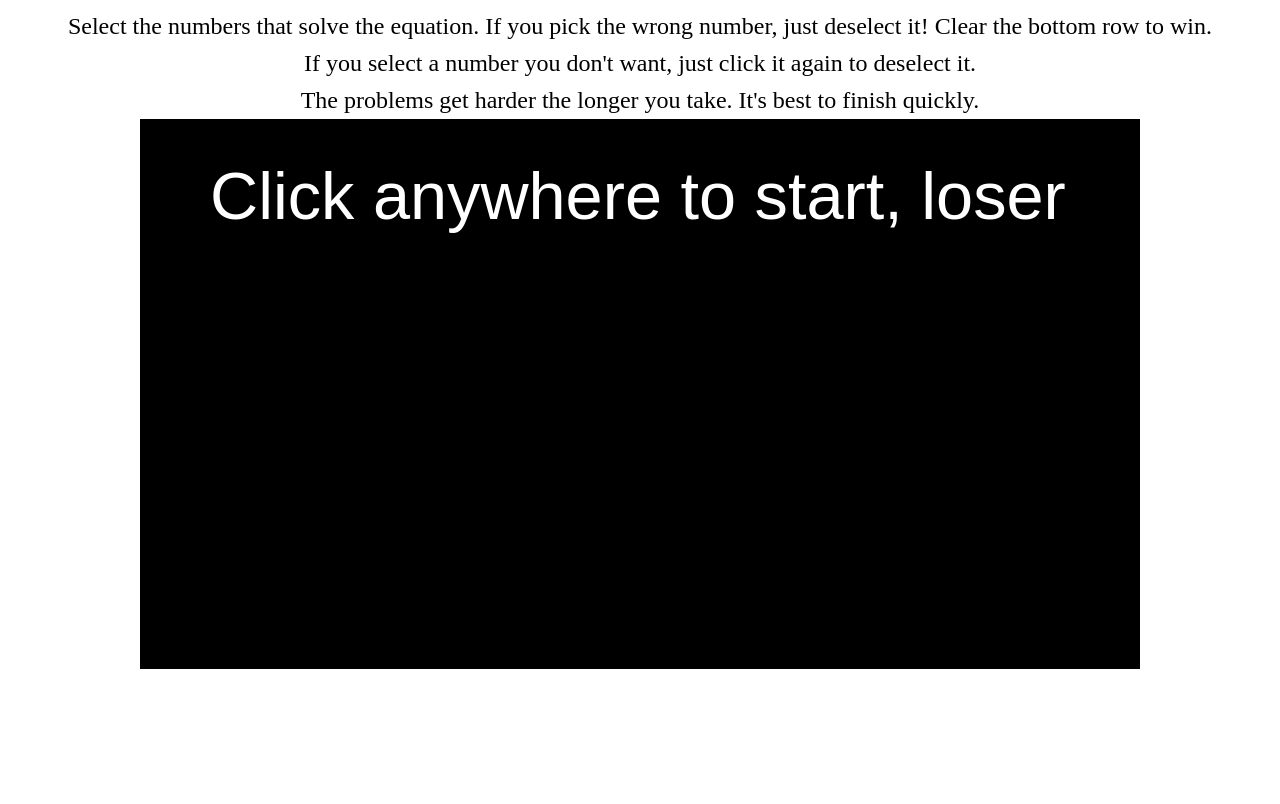
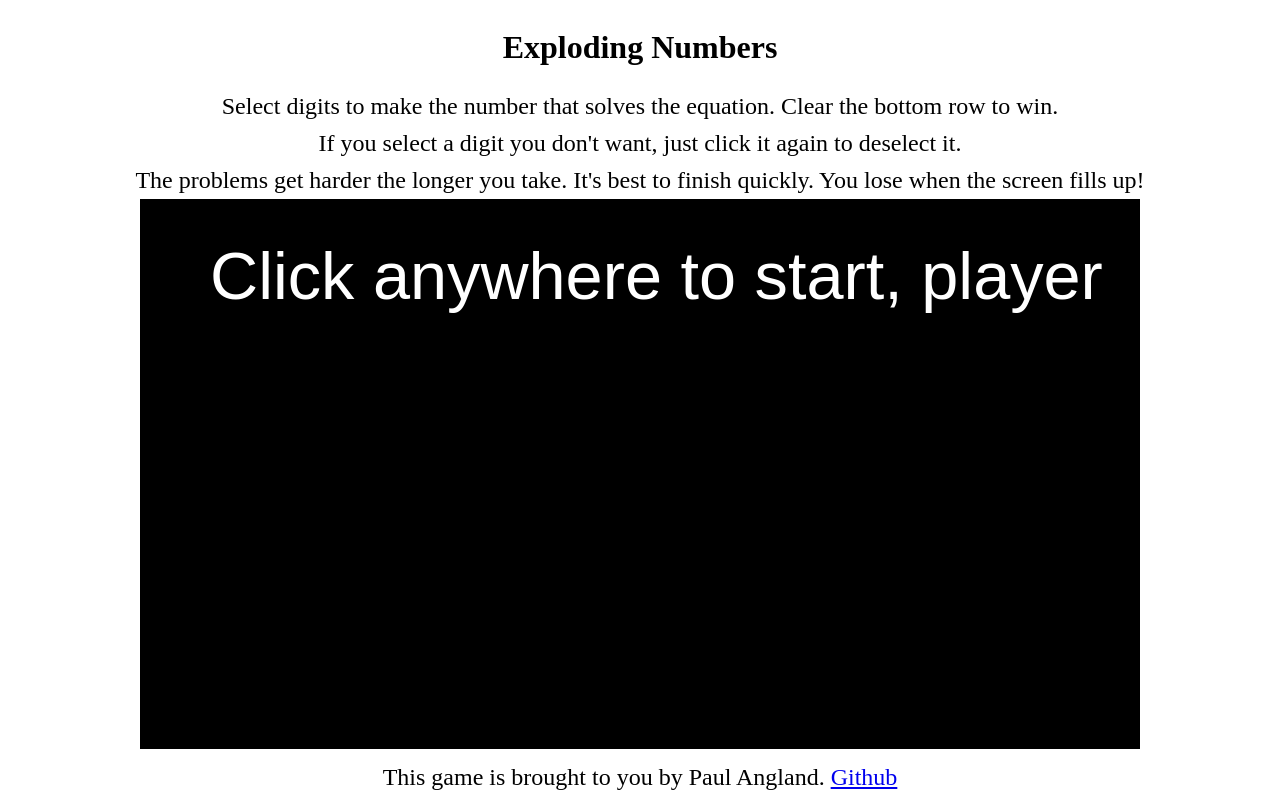
Before and after one commit to pangland/Exploding-Numbers, a website: page index.html in a window 1280 px wide. Drawn offline with Linux system fonts and the light colour scheme.

Commit message:
Improved styling and instructions, added game name, included my name and github link

```diff
--- a/assets/stylesheet.css
+++ b/assets/stylesheet.css
@@ -17,3 +17,13 @@ span {
   margin-top: 5px;
   font-size: 24px;
 }
+
+p {
+  margin: 0 auto;
+}
+
+.message-class {
+  margin-top: 10px;
+  display: flex;
+  justify-content: center;
+}
--- a/bundle.js
+++ b/bundle.js
@@ -72,8 +72,6 @@ Object.defineProperty(__webpack_exports__, "__esModule", { value: true });
 /* harmony import */ var __WEBPACK_IMPORTED_MODULE_0__game_js__ = __webpack_require__(1);
 /* harmony import */ var __WEBPACK_IMPORTED_MODULE_1__game_view_js__ = __webpack_require__(4);
 /* harmony import */ var __WEBPACK_IMPORTED_MODULE_1__game_view_js___default = __webpack_require__.n(__WEBPACK_IMPORTED_MODULE_1__game_view_js__);
-// const Game = require("./game");
-// const GameView = require("./game_view");
 
 
 
@@ -83,25 +81,15 @@ document.addEventListener("DOMContentLoaded", () => {
   canvas.height = 550;
 
   const ctx = canvas.getContext("2d");
-  // const game = new Game();
   ctx.fillStyle = "black";
   ctx.fillRect(0, 0, 1000, 550);
   ctx.fillStyle = "white";
   ctx.font = "50pt Arial";
-  ctx.fillText("Click anywhere to start, loser", 70, 100);
-  // ctx.
+  ctx.fillText("Click anywhere to start, player", 70, 100);
 
   function handleStartAndEnd() {
     startGame();
   }
-
-  // function handleClick() {
-  //   game.handleClick(event, ctx);
-  // }
-
-  // canvas.addEventListener("click", (e) => {
-  //   game.handleClick(e, ctx);
-  // });
 
   canvas.addEventListener("click", handleStartAndEnd);
 
@@ -136,32 +124,14 @@ document.addEventListener("DOMContentLoaded", () => {
         ctx.fillText('Your math needs work', 150, 150);
         ctx.strokeText('Your math needs work', 150, 150);
       }
-      // ctx.stroke();
+
       ctx.fillText('Click anywhere to play again!', 50, 225);
       ctx.strokeText('Click anywhere to play again!', 50, 225);
 
       canvas.removeEventListener('click', handleClick);
-      canvas.addEventListener("click", handleStartAndEnd)
+      canvas.addEventListener("click", handleStartAndEnd);
     });
   }
-
-
-  // canvas.addEventListener("click", handleClick);
-  //
-  // new GameView(game, ctx).start(() => {
-  //   ctx.font = '50pt Arial';
-  //   ctx.color = 'white';
-  //   if (game.won()) {
-  //     ctx.fillText('YOU SAVED MATH!', 50, 150);
-  //   } else {
-  //     ctx.fillText('Your math is worse than my coding', 100, 150);
-  //   }
-  //   canvas.removeEventListener('click', handleClick);
-  // });
-
-  // canvas.addEventListener("onMouseDown", (e) => {
-  //   game.handleHoldDown(e,)
-  // });
 });
 
 
@@ -174,10 +144,6 @@ document.addEventListener("DOMContentLoaded", () => {
 /* harmony import */ var __WEBPACK_IMPORTED_MODULE_1__equations_js__ = __webpack_require__(3);
 
 
-
-// const horPositions = [0, 100, 200, 300, 400, 500, 600, 700, 800, 900];
-// const blocksPerColumn = [0, 0, 0, 0, 0, 0, 0, 0, 0, 0];
-// const selectedNumbers = [];
 
 class Game {
   constructor() {
@@ -301,15 +267,9 @@ class Game {
     });
   }
 
-  // Number {pos: Array(2), vel: 0.8010193312934939, color: "blue", selected: false, number: 9}
-  // Number {pos: Array(2), vel: 0.8010193312934939, color: "blue", selected: true, number: 9}
-  // Number {pos: Array(2), vel: 0.8010193312934939, color: "blue", selected: true, number: 9}
-
-
   handleNumber(number) {
     number.toggleColor();
     const indexOfNumber = this.selectedNumbers.indexOf(number);
-    // debugger
 
     if (indexOfNumber === -1) {
       this.selectedNumbers.push(number);
@@ -319,7 +279,6 @@ class Game {
   }
 
   correctMatch() {
-    // debugger
     let numberProperty = this.selectedNumbers.map((number) => {
       return number.number;
     });
@@ -408,55 +367,9 @@ class Game {
 
     this.equations.generateNewEquation(equationSolution);
   }
-
-
 }
 
 /* harmony default export */ __webpack_exports__["a"] = (Game);
-// module.exports = Game;
-
-// const Asteroid = require("./asteroid.js");
-// // const Bullet = require("./bullet.js");
-// // const Ship = require("./ship.js");
-//
-// function Game () {
-//   const DIM_X = 500;
-//   const DIM_Y = 500;
-//   const NUM_ASTEROIDS = 30;
-//
-//   this.asteroids = this.addAsteroids(NUM_ASTEROIDS, DIM_X, DIM_Y);
-// }
-//
-// Game.prototype.addAsteroids = function (count, dimX, dimY) {
-//   const asteroids = [];
-//
-//   for (let i = 0; i < count; i++) {
-//     asteroids.push(new Asteroid(this.randomPosition(dimX, dimY)));
-//   }
-//
-//   return asteroids;
-// };
-//
-// Game.prototype.randomPosition = function (dimX, dimY) {
-//   let randX = Math.random() * dimX;
-//   let randY = Math.random() * dimY;
-//   return [randX, randY];
-// };
-//
-// Game.prototype.draw = function (ctx) {
-//   ctx.clearRect(0,0,500,500);
-//   this.asteroids.forEach(function (el) {
-//     el.draw(ctx);
-//   });
-// };
-//
-// Game.prototype.move = function () {
-//   this.asteroids.forEach(function (el) {
-//     el.move();
-//   });
-// };
-//
-// module.exports = Game;
 
 
 /***/ }),
@@ -464,12 +377,9 @@ class Game {
 /***/ (function(module, __webpack_exports__, __webpack_require__) {
 
 "use strict";
-// import MovingObject from './moving_object.js';
-
-const colors = ["pink", "red", "blue", "lightblue", "darkblue"];
+const colors = ["pink", "red", "blue", "lightblue", "teal", "silver", "yellow", "green"];
 const numbers = [0, 1, 2, 3, 4, 5, 6, 7, 8, 9];
 
-// 'extends MovingObject' for if we end up using it
 class Number {
   constructor(pos) {
     this.pos = pos;
@@ -481,13 +391,9 @@ class Number {
   }
 
   draw(ctx) {
-    // ctx.fillStyle = "black";
-    // ctx.fillRect(this.pos[0], this.pos[1] - this.vel * 10, 100, 100);
     ctx.fillStyle = this.selected ? "gray" : this.color;
     ctx.font = '17pt Arial';
 
-    // ctx.fillRect(this.pos[0], this.pos[1], 100, 100);
-    // ctx.fillStyle = "black";
     ctx.beginPath();
     ctx.moveTo(this.pos[0] + 10, this.pos[1]);
     ctx.lineTo(this.pos[0] + 90, this.pos[1]);
@@ -522,7 +428,7 @@ class Number {
 
   checkCollision(otherNum) {
     if (typeof otherNum === "undefined") {
-      return this.pos[1] + this.vel + 100 > 550
+      return this.pos[1] + this.vel + 100 > 550;
     } else {
       return this.pos[1] + this.vel + 100 > otherNum.pos[1];
     }
@@ -549,42 +455,6 @@ class Number {
 }
 
 /* harmony default export */ __webpack_exports__["a"] = (Number);
-// module.exports = Number;
-
-
-
-// Spacerock. It inherits from MovingObject.
-
-
-
-
-// const MovingObject = require("./moving_object.js");
-// const Util = require("./utils.js");
-//
-//
-//
-// Util.inherits(Asteroid, MovingObject);
-//
-// function Asteroid(pos) {
-//   const COLOR = "pink";
-//   const RADIUS = 4;
-//
-//   const astProperties = {
-//     pos: pos,
-//     vel: randomVec(5),
-//     color: COLOR,
-//     radius: RADIUS
-//   };
-//
-//   MovingObject.call(this, astProperties);
-// }
-//
-// const randomVec = function (length) {
-//   const deg = 2 * Math.PI * Math.random();
-//   return Util.scale([Math.sin(deg), Math.cos(deg)], length);
-// };
-//
-// module.exports = Asteroid;
 
 
 /***/ }),
--- a/index.html
+++ b/index.html
@@ -6,19 +6,26 @@
 
   <body>
     <div class="MORE-FLEX">
-      <span>Select the numbers that solve the equation. If you pick the
-        wrong number, just deselect it! Clear the bottom row to win.</span>
+      <h1>Exploding Numbers</h1>
 
-      <span>If you select a number you don't want, just click it again to
+      <span>Select digits to make the number that solves the equation. Clear the bottom row to win.</span>
+
+      <span>If you select a digit you don't want, just click it again to
         deselect it. </span>
 
       <span>The problems get harder the longer you take. It's best to finish
-        quickly.</span>
+        quickly. You lose when the screen fills up!</span>
     </div>
 
     <canvas id='game-canvas'height='550px' width='1000px'></canvas>
     <!-- <script src="lib/exploding_numbers.js"></script> -->
     <script type="application/javascript" src="bundle.js"></script>
+
+    <div class="message-class">
+      <span> This game is brought to you by Paul Angland.
+        <a href='https://github.com/pangland'> Github</a>
+      </span>
+    </div>
     <!-- <script type="text/javascript">
       const canvas = document.getElementsByTagName("canvas")[0];
       canvas.width = 1000;
--- a/lib/number.js
+++ b/lib/number.js
@@ -1,4 +1,4 @@
-const colors = ["pink", "red", "blue", "lightblue", "darkblue"];
+const colors = ["pink", "red", "blue", "lightblue", "teal", "silver", "yellow", "green"];
 const numbers = [0, 1, 2, 3, 4, 5, 6, 7, 8, 9];
 
 class Number {
```
Also changed, not shown: 1 other file.
